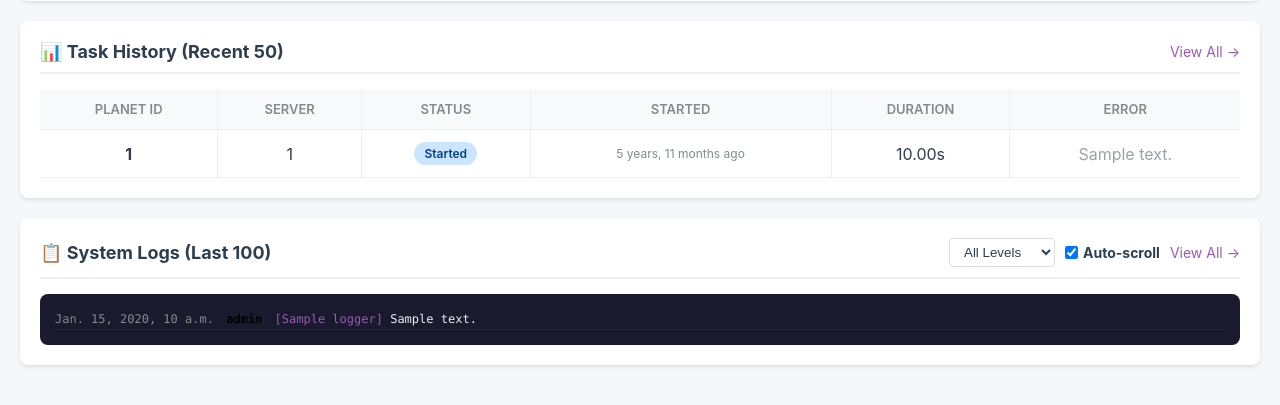
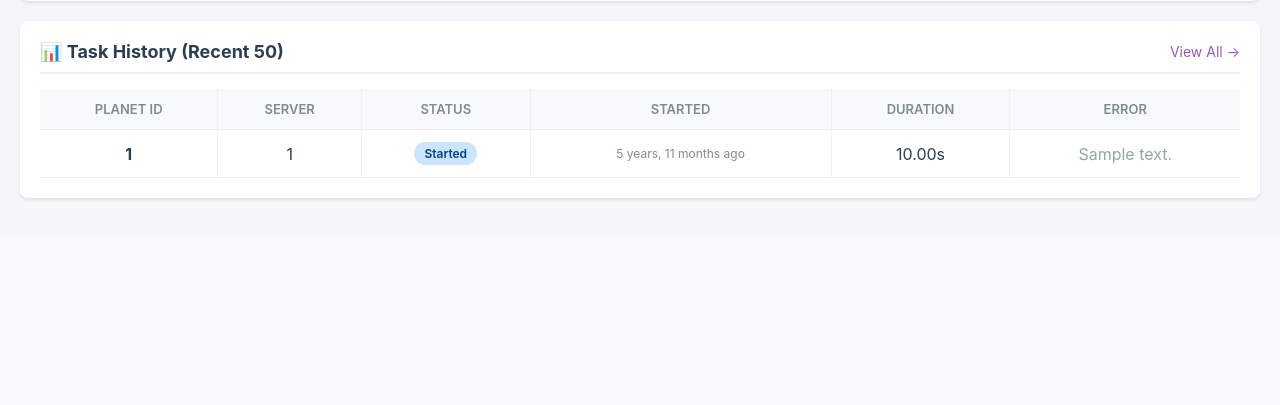
Before and after one commit to alamin-khalid/django-socket-with-unity, a Django app: template game_manager/templates/game_manager/dashboard.html in a window 1280 px wide. Shown: the part 866-1271 px from the top of the page. After the commit the page ends 1067 px from the top, so only its background shows below. Run offline with Django 5.2, Linux system fonts and the light colour scheme; tables that the repository leaves empty hold one stand-in row (values such as "Sample post"); the template is opened without the code that fills it: values that come from a table or form of the project are taken from there, most other values are stand-ins (such as "Sample title", 1, 10 or a date in 2020); parts of the project's set-up code (start-up, migrations or seed data) failed here and were passed over.

Commit message:
Update dashboard.html

```diff
--- a/game_manager/templates/game_manager/dashboard.html
+++ b/game_manager/templates/game_manager/dashboard.html
@@ -234,44 +234,6 @@
                 </table>
             </div>
         </div>
-
-        <!-- System Logs Section -->
-        <div class="section">
-            <h2 style="display: flex; justify-content: space-between; align-items: center;">
-                <span>📋 System Logs (Last 100)</span>
-                <div style="display: flex; gap: 10px; align-items: center;">
-                    <select id="logLevelFilter"
-                        style="padding: 5px 10px; border-radius: 4px; border: 1px solid #ddd; background: inherit; color: inherit;">
-                        <option value="ALL">All Levels</option>
-                        <option value="DEBUG">DEBUG</option>
-                        <option value="INFO">INFO</option>
-                        <option value="WARNING">WARNING</option>
-                        <option value="ERROR">ERROR</option>
-                    </select>
-                    <label style="display: flex; align-items: center; gap: 5px; font-size: 14px;">
-                        <input type="checkbox" id="logAutoScroll" checked>
-                        Auto-scroll
-                    </label>
-                    <a href="/system-logs/"
-                        style="font-size: 14px; color: #9b59b6; text-decoration: none; font-weight: normal;">View All
-                        →</a>
-                </div>
-            </h2>
-            <div id="logContainer" class="log-container"
-                style="max-height: 400px; overflow-y: auto; background: #1a1a2e; border-radius: 8px; padding: 15px; font-family: 'Consolas', 'Monaco', monospace; font-size: 12px;">
-                {% for log in system_logs %}
-                <div class="log-entry log-{{ log.level|lower }}" data-level="{{ log.level }}">
-                    <span class="log-time" style="color: #888;">{{ log.timestamp }}</span>
-                    <span class="log-level log-level-{{ log.level|lower }}"
-                        style="font-weight: bold; padding: 0 5px;">{{ log.level }}</span>
-                    <span class="log-logger" style="color: #9b59b6;">[{{ log.logger|slice:":25" }}]</span>
-                    <span class="log-message" style="color: #ecf0f1;">{{ log.message }}</span>
-                </div>
-                {% empty %}
-                <div class="no-data" style="color: #888; text-align: center; padding: 20px;">No logs available yet</div>
-                {% endfor %}
-            </div>
-        </div>
     </div>
 
     <script>
@@ -445,72 +407,7 @@
         enabledCheckbox.addEventListener('change', (e) => {
             setRefreshInterval(parseInt(slider.value), e.target.checked);
         });
-
-        // Log level filtering
-        const logFilter = document.getElementById('logLevelFilter');
-        const logContainer = document.getElementById('logContainer');
-        const logAutoScroll = document.getElementById('logAutoScroll');
-
-        if (logFilter) {
-            logFilter.addEventListener('change', (e) => {
-                const level = e.target.value;
-                document.querySelectorAll('.log-entry').forEach(entry => {
-                    if (level === 'ALL' || entry.dataset.level === level) {
-                        entry.style.display = 'block';
-                    } else {
-                        entry.style.display = 'none';
-                    }
-                });
-            });
-        }
-
-        // Auto-scroll to bottom on load if enabled
-        if (logContainer && logAutoScroll && logAutoScroll.checked) {
-            logContainer.scrollTop = logContainer.scrollHeight;
-        }
     </script>
-
-    <style>
-        /* Log entry styles */
-        .log-entry {
-            padding: 3px 0;
-            border-bottom: 1px solid rgba(255, 255, 255, 0.05);
-            white-space: nowrap;
-            overflow: hidden;
-            text-overflow: ellipsis;
-        }
-
-        .log-entry:hover {
-            background: rgba(255, 255, 255, 0.05);
-            white-space: normal;
-        }
-
-        .log-level-debug {
-            color: #95a5a6;
-        }
-
-        .log-level-info {
-            color: #3498db;
-        }
-
-        .log-level-warning {
-            color: #f39c12;
-        }
-
-        .log-level-error {
-            color: #e74c3c;
-        }
-
-        .log-level-critical {
-            color: #e74c3c;
-            background: rgba(231, 76, 60, 0.2);
-        }
-
-        /* Dark mode log container */
-        .dark-mode .log-container {
-            background: #0d0d1a;
-        }
-    </style>
 </body>
 
 </html>
```
